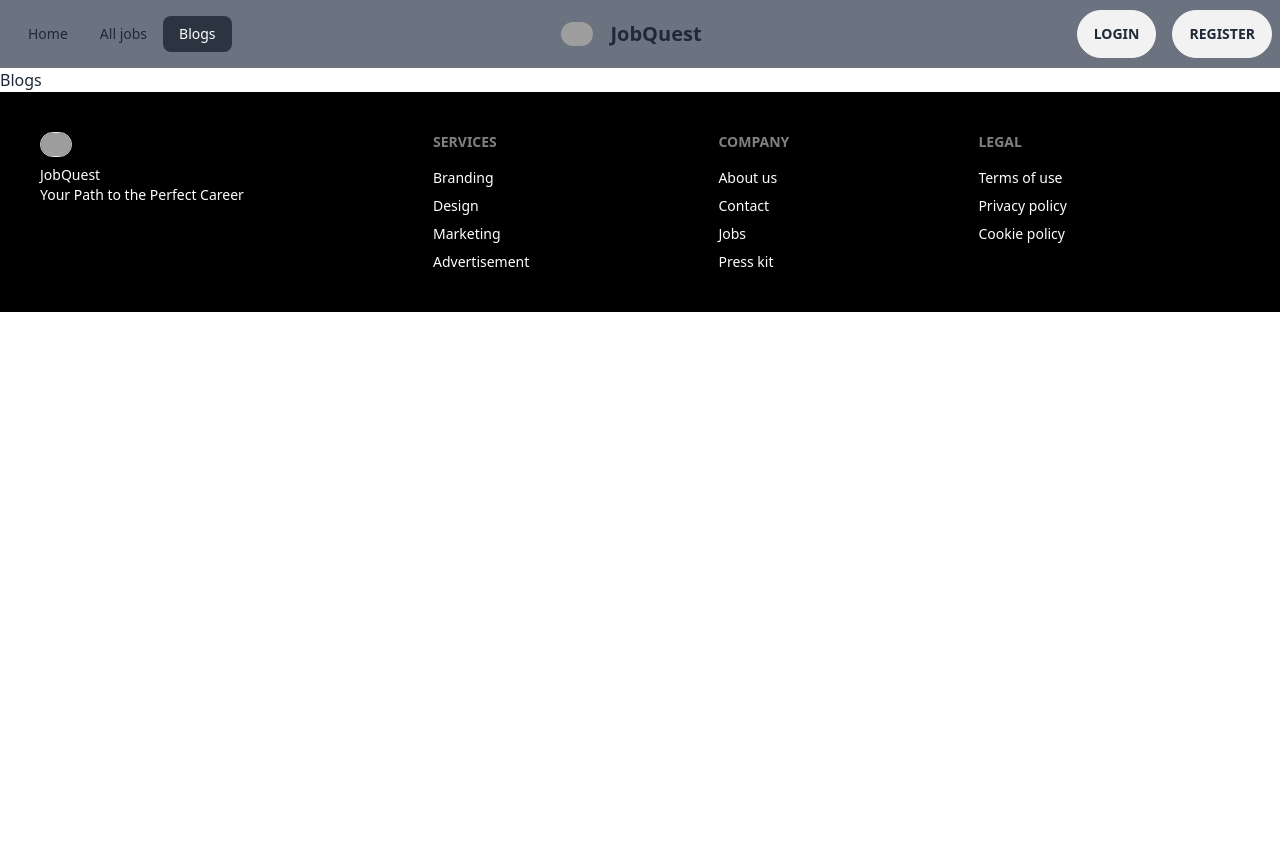
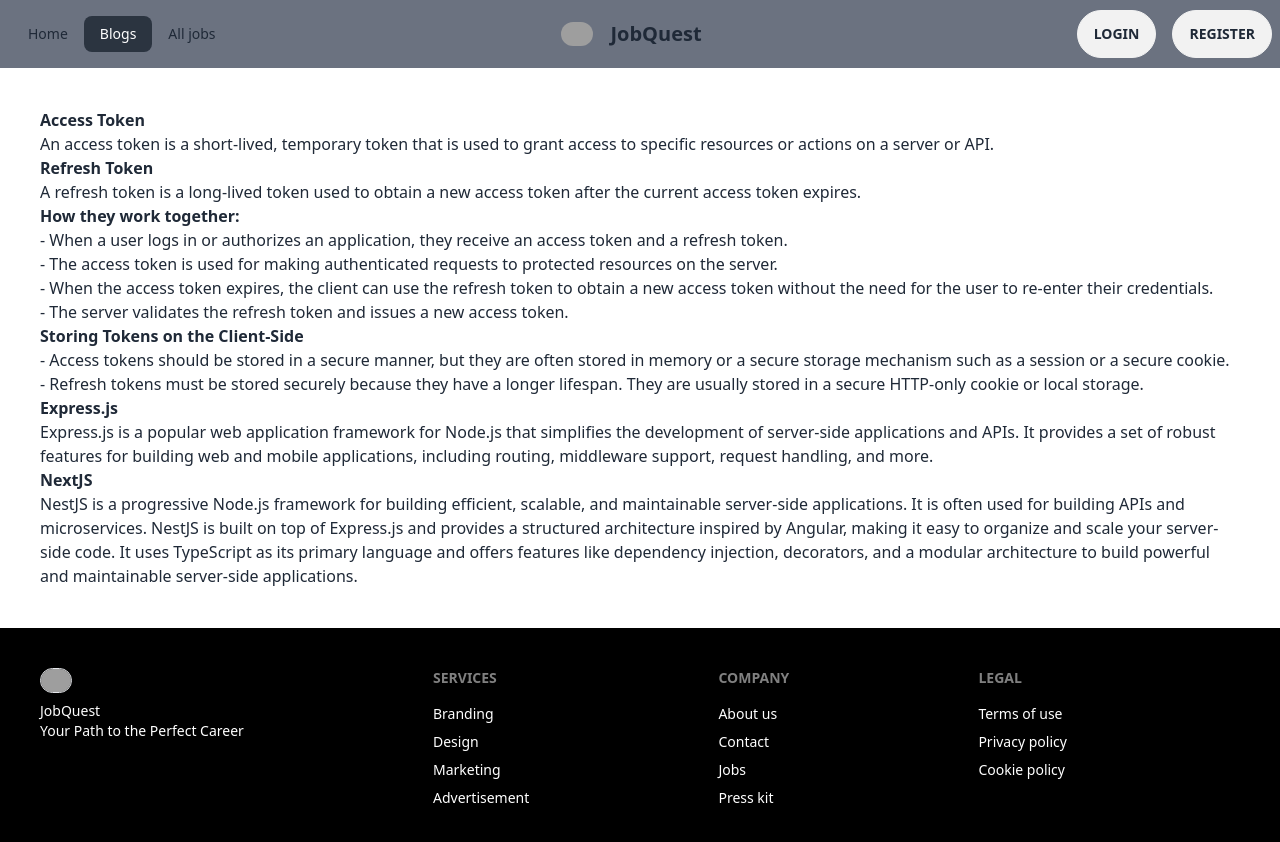
Before and after one commit to khadizajarin/job-seeker-client, a React (Vite) app: page /blogs in a window 1280 px wide. Shown: the top 842 px of the page. Before the commit the page ends 800 px from the top, so only its background shows below. Built offline with nearby package versions, Linux system fonts and the light colour scheme; no server answers; grey boxes are pictures that could not be loaded.

Commit message:
Blog route added

```diff
--- a/src/assets/components/AuthProvider/AuthProvider.jsx
+++ b/src/assets/components/AuthProvider/AuthProvider.jsx
@@ -4,7 +4,7 @@ import app from "./firebase.console";
 
 
 
-export const AuthContext = createContext(null);
+export const AuthContext = createContext();
 
 const auth = getAuth(app);
 
@@ -13,6 +13,8 @@ const AuthProvider = ({children}) => {
     const [user, setUser] = useState(null);
     const [loading, setLoading] = useState(true);
     const [locationState, setLocationState] = useState(null);
+
+
 
     //create user with google
     const provider = new GoogleAuthProvider();
@@ -56,18 +58,19 @@ const AuthProvider = ({children}) => {
     const authInfo ={
         user,
         loading,
+        setLoading,
         setUser,
         createUser,
         signIn,
         createUserGoogle,
         logOut,
         locationState,
-        setLocationState
+        setLocationState,
     }
 
 
     return (
-        <AuthContext.Provider value = {authInfo}>
+        <AuthContext.Provider value={authInfo}>
                 {children}
         </AuthContext.Provider>
     );
--- a/src/assets/components/Layout/Banner.jsx
+++ b/src/assets/components/Layout/Banner.jsx
@@ -19,15 +19,14 @@ const Banner = () => {
             <div className="hero-overlay bg-opacity-80"></div>
             <div className="hero-content text-center text-neutral-content">
 
-                    <animated.h1 style={nameAnimation}>
-                        <h1 className="mb-5 text-5xl font-bold">JobQuest</h1>
-
+            <animated.h1 style={nameAnimation}>
+                    <h1 className="mb-5 text-5xl font-bold">JobQuest</h1>
                     <p className="mb-5">JobQuest is your ultimate destination for finding the ideal job and advancing your career. We connect job seekers with a wide range of opportunities, from entry-level positions to executive roles, in various industries and locations.</p>
                     <div className="flex">
                         <input type="text" placeholder="Search here" className="p-4 h-12 w-full rounded-l-full text-black" />
-                        <button className="bg-gray-700 px-4 h-12 rounded-r-full">Search</button>
+                        <button className="bg-gray-400 px-4 h-12 rounded-r-full">Search</button>
                     </div>
-                    </animated.h1>
+             </animated.h1>
             </div>
             </div>
         </div>
--- a/src/assets/components/Layout/Blogs.jsx
+++ b/src/assets/components/Layout/Blogs.jsx
@@ -6,7 +6,32 @@ const Blogs = () => {
     return (
         <div>
             <Navbar></Navbar>
-            Blogs
+            <div className="m-10">
+
+            <h1 className="font-bold">Access Token</h1>
+            An access token is a short-lived, temporary token that is used to grant access to specific resources or actions on a server or API.
+
+            <h1 className="font-bold">Refresh Token</h1>
+            A refresh token is a long-lived token used to obtain a new access token after the current access token expires.
+
+            <h1 className="font-bold">How they work together:</h1>
+
+            - When a user logs in or authorizes an application, they receive an access token and a refresh token. <br />
+            - The access token is used for making authenticated requests to protected resources on the server. <br />
+            - When the access token expires, the client can use the refresh token to obtain a new access token without the need for the user to re-enter their credentials. <br />
+            - The server validates the refresh token and issues a new access token. <br />
+
+            <h1 className="font-bold">Storing Tokens on the Client-Side</h1>
+            - Access tokens should be stored in a secure manner, but they are often stored in memory or a secure storage mechanism such as a session or a secure cookie. <br />
+            - Refresh tokens must be stored securely because they have a longer lifespan. They are usually stored in a secure HTTP-only cookie or local storage. <br />
+
+            <h1 className="font-bold">Express.js</h1>
+            Express.js is a popular web application framework for Node.js that simplifies the development of server-side applications and APIs. It provides a set of robust features for building web and mobile applications, including routing, middleware support, request handling, and more.
+
+
+            <h1 className="font-bold">NextJS</h1>
+            NestJS is a progressive Node.js framework for building efficient, scalable, and maintainable server-side applications. It is often used for building APIs and microservices. NestJS is built on top of Express.js and provides a structured architecture inspired by Angular, making it easy to organize and scale your server-side code. It uses TypeScript as its primary language and offers features like dependency injection, decorators, and a modular architecture to build powerful and maintainable server-side applications.
+            </div>
             <Footer></Footer>
         </div>
     );
--- a/src/assets/components/Layout/Navbar.jsx
+++ b/src/assets/components/Layout/Navbar.jsx
@@ -11,7 +11,6 @@ const Navbar = () => {
     const handleLogOut = () => {
         logOut()
         .then( () => {
-            // console.log('logged out successful');
             Swal.fire(
                 'Logged Out!',
                 'You are logged out successfully!',
@@ -21,17 +20,15 @@ const Navbar = () => {
         .catch( error => {
             console.error(error);
         })
-
     }
 
-    const navlinks =
-        <>
+    const navlinks =<>
         <li> <NavLink to='/' style={({ isActive }) => ({
                 color: isActive ? 'white' : '' })}>Home</NavLink></li>
+        <li> <NavLink to='/blogs'style={({ isActive }) => ({
+                color: isActive ? 'white' : '' })}>Blogs</NavLink></li>
         <li> <NavLink to='/allJobs' style={({ isActive }) => ({
                 color: isActive ? 'white' : '' })}>All jobs</NavLink></li>
-        <li> <NavLink to='/blogs'style={({ isActive }) => ({
-                color: isActive ? 'white' : '' })}>Blogs</NavLink></li>
 
         {
             user && <>
@@ -58,7 +55,6 @@ const Navbar = () => {
         <button className="btn btn-glass rounded-full"> <Link to='/login'>Login</Link></button>
         <button className="btn btn-glass ml-4 rounded-full"> <Link to='/register'>Register</Link></button>
         </>
-
     }</>
 
 
--- /dev/null
+++ b/src/assets/components/Pages/ErrorRoute.jsx
@@ -0,0 +1,14 @@
+import { Link } from "react-router-dom";
+
+
+const ErrorRoute = () => {
+    return (
+        <div className="flex flex-col justify-center">
+            <Link to="/" className="text-center">Back to Home</Link>
+            <img className="w-auto" src="https://encrypted-tbn0.gstatic.com/images?q=tbn:ANd9GcSNRbF2c1k9SnwBoDcwhVREGcK9xWuSUCamRQ&usqp=CAU" alt="" />
+
+        </div>
+    );
+};
+
+export default ErrorRoute;
--- a/src/assets/components/Pages/JobsDetails.jsx
+++ b/src/assets/components/Pages/JobsDetails.jsx
@@ -8,7 +8,7 @@ import Swal from "sweetalert2";
 
 
 const JobsDetails = () => {
-    const {user, loading} =  useContext(AuthContext);
+   const {user,loading, setLoading} = useContext(AuthContext);
     console.log(user);
     const detail = useLoaderData();
     const {_id, Job_Title} = detail;
@@ -23,11 +23,12 @@ const JobsDetails = () => {
           .then((res) => res.json())
           .then((data) => {
             console.log(data);
+            setLoading(true);
           })
           .catch((error) => {
             console.error(error);
           });
-      }, [_id]);
+      }, [_id,setLoading]);
 
     const deadline = detail.Application_Deadline;
     const currentDate = new Date().toISOString().split('T')[0];
@@ -55,8 +56,8 @@ const JobsDetails = () => {
           })
           .then((res) => res.json())
           .then((data) => {
-
             if(data.insertedId){
+              setLoading(true);
               Swal.fire({
                 icon: "success",
                 title: 'CV sent to the employers email',
@@ -125,7 +126,6 @@ const JobsDetails = () => {
                             </div>
                         </dialog>
                     </>
-
                     )}
                     </div>
                 </div>
--- a/src/main.jsx
+++ b/src/main.jsx
@@ -17,11 +17,13 @@ import AppliedJobs from './assets/components/Pages/AppliedJobs';
 import Blogs from './assets/components/Layout/Blogs';
 import AllJobs from './assets/components/Pages/AllJobs';
 import JobsDetails from './assets/components/Pages/JobsDetails';
+import ErrorRoute from './assets/components/Pages/ErrorRoute';
 
 const router = createBrowserRouter([
   {
     path: "/",
     element: <Route></Route>,
+    errorElement:<ErrorRoute></ErrorRoute>,
     children: [
       {
         path : '/',
```
